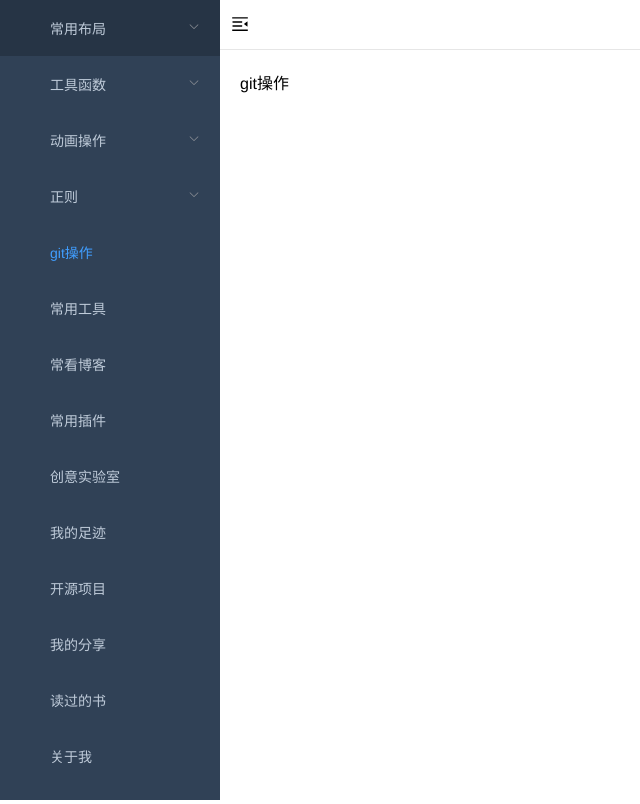
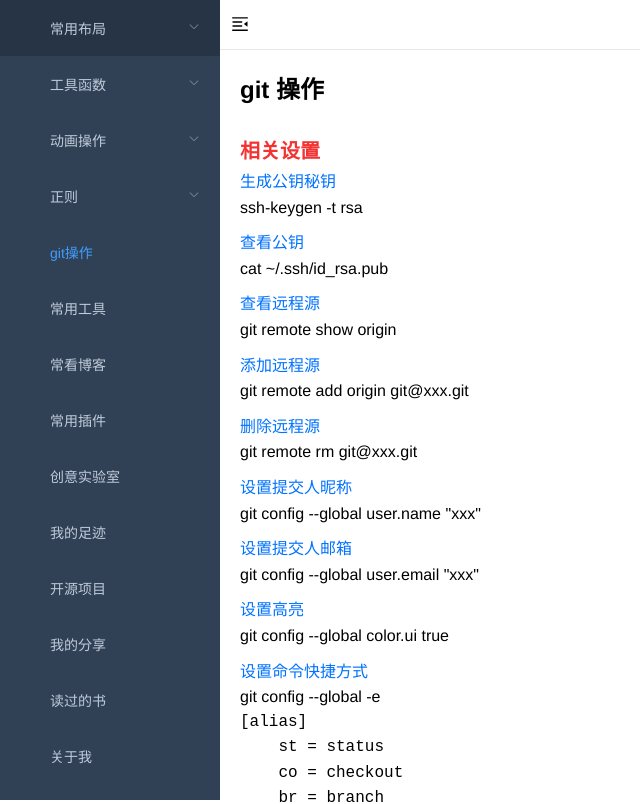
Before and after one commit to gitkingchen/ghibli, a Vue app: page /#/gitoperate/index in a window 1280 px wide. Shown: the top 804 px of the page, without its empty margins (0-640 px from the left). Built offline with nearby package versions, Linux system fonts and the light colour scheme.

Commit message:
feat:add git operation

```diff
--- a/src/views/gitoperate/index.vue
+++ b/src/views/gitoperate/index.vue
@@ -1,19 +1,197 @@
 <template>
   <div class="app-container">
-    git操作
+    <div class="git-wrap">
+      <h2>git 操作</h2>
+      <dl v-for="item in list">
+        <dt>{{item.title}}</dt>
+        <dd v-for="v in item.val">
+          <div class="des" v-html="v.des"></div>
+          <div v-html="v.command"></div>
+        </dd>
+      </dl>
+    </div>
   </div>
 </template>
 
 <style rel="stylesheet/scss" lang="scss" scoped>
 
+  .git-wrap{
+
+    dl{
+      margin-top: 30px;
+      dt{
+        font-size: 20px;
+        font-weight: bold;
+        color: #f33232;
+        margin-bottom: 5px;
+      }
+      dd{
+        line-height: 1.6;
+        margin-bottom: 10px;
+        .des{
+          font-size: 16px;
+          color: #0072ff;
+        }
+      }
+
+    }
+  }
 </style>
 <script>
 export default {
   data() {
     return {
       list: [
+        {
+          title:'相关设置',
+          val:[
+            {
+              des:'生成公钥秘钥',
+              command:'ssh-keygen -t rsa'
+            },
+            {
+              des:'查看公钥',
+              command:'cat ~/.ssh/id_rsa.pub'
+            },
+            {
+              des:'查看远程源',
+              command:'git remote show origin'
+            },{
+              des:'添加远程源',
+              command:'git remote add origin git@xxx.git'
+            },{
+              des:'删除远程源',
+              command:'git remote rm git@xxx.git'
+            },{
+              des:'设置提交人昵称',
+              command:'git config --global user.name "xxx"'
+            },{
+              des:'设置提交人邮箱',
+              command:'git config --global user.email "xxx"'
+            },{
+              des:'设置高亮',
+              command:'git config --global color.ui true'
+            },{
+              des:'设置命令快捷方式',
+              command:
+              ` git config --global -e
+    <pre>[alias]
+    st = status
+    co = checkout
+    br = branch
+    ci = commit
+    ls = log --pretty=format:\\"%C(yellow)%h %C(blue)%ad %C(red)%d %C(reset)%s %C(green)[%cn]\\" --decorate --date=short
+    hist = log --pretty=format:\\"%C(yellow)%h %C(red)%d %C(reset)%s %C(green)[%an] %C(blue)%ad\\" --topo-order --graph --date=short</pre>`
+
+            },
 
 
+          ]
+        },
+        {
+          title:'分支操作',
+          val:[
+            {
+              des:'拉取远程分支',
+              command:'git checkout -b test origin/test'
+            },{
+              des:'新建分支',
+              command:'git checkout -b test -> git push origin test:test'
+            },{
+              des:'查看本地和远程所有分支',
+              command:'git branch -a'
+            },{
+              des:'删除本地分支',
+              command:'git branch -D test'
+            },{
+              des:'删除远程分支',
+              command:'git push origin :test'
+            },
+          ]
+        },{
+          title:'暂存回滚删除',
+          val:[
+            {
+              des:'回滚指定提交ID',
+              command:'git reset --hard commitid -> git push origin master -f'
+            },{
+              des:'回滚到远程最新',
+              command:'git reset --hard origin/master'
+            },{
+              des:'如果在别的分支进行add commit 之后发现提交错了分支',
+              command:'git reset HEAD~1 -> 再切到正确的分支'
+            },{
+              des:'提交备注写错了',
+              command:'git commit --amend -m "xxx"'
+            },{
+              des:'误添加文件',
+              command:'git reset HEAD filename'
+            },{
+              des:'查看即将要删除的目录和文件',
+              command:'git clean -nfd'
+            },{
+              des:'指定pop',
+              command:'git stash pop stash@{0/1/2}'
+            },{
+              des:'清除暂存区',
+              command:'git stash clear'
+            },
+
+          ]
+        },{
+          title:'差异比较',
+          val:[{
+            des:'工作区与暂存区的区别',
+            command:'git diff'
+          },{
+            des:'暂存区与本地仓库的区别',
+            command:'git diff --cached'
+          },{
+            des:'比较两个提交版本的不同',
+            command:'git diff a1d2868bc3:templates/index.html 99748453a:templates/index.html'
+          }]
+        },{
+          title:'查看日志',
+          val:[{
+            des:'查询某个人提交的所有log',
+            command:'git log --author="xiaoming"'
+          },{
+            des:'提交的具体文件',
+            command:'git log --stat'
+          },{
+            des:'查看某个文件的修改记录',
+            command:'git log -p filename'
+          },
+
+          ]
+        },
+        {
+          title:'常见错误',
+          val:[
+            {
+              des:
+`<pre>remote: Permission to xxx.git denied to username
+fatal: unable to access "xxx.git/": The requested URL returned error: 403</pre>`,
+              command:'git remote set-url origin git@xxx.git'
+            },
+            {
+              des:
+`<pre>error: The requested URL returned error: 401 while accessing xxx.git/info/refs
+fatal: HTTP request failed</pre>`,
+              command:'git remote set-url origin git@xxx.git'
+            },
+            {
+              des:
+`<pre>fatal: git checkout: updating paths is incompatible with switching branches.
+Did you intend to checkout 'origin/xxx' which can not be resolved as commit?</pre>`,
+              command:'git remote update'
+            },
+            {
+              des:"fatal: refusing to merge unrelated histories",
+              command:'git pull origin master --allow-unrelated-histories'
+            }
+          ]
+        },
       ]
     };
   },
```
